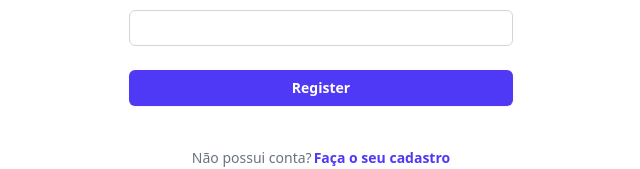
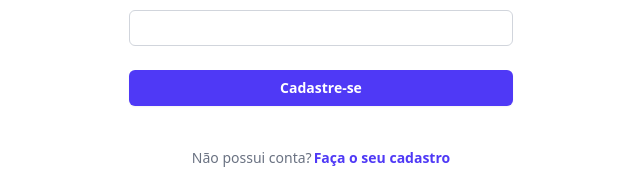
Before and after one commit to alvarogomesilva/simple-inventory-manager, a React (Vite) app in the folder frontend/: page /register in a window 1280 px wide. Shown: the part 410-579 px from the top of the page, without its empty margins (319-959 px from the left). Built offline with nearby package versions, Linux system fonts and the light colour scheme.

Commit message:
feat: adiciona loading ao registar novo usuário

```diff
--- a/frontend/src/pages/Register/index.tsx
+++ b/frontend/src/pages/Register/index.tsx
@@ -3,6 +3,7 @@
 import { api } from "../../services/api";
 
 export function Register() {
+    const [isLoading, setIsLoading] = useState(false)
     const [inputs, setInputs] = useState({
         name: "",
         email: "",
@@ -10,13 +11,21 @@
     })
 
     const handleSubmit = async (e: FormEvent) => {
+        setIsLoading(true)
         e.preventDefault()
 
         try {
-            const response  = await api.post('/register', inputs)
+            const response = await api.post('/register', inputs)
             console.log(response.data)
+            setInputs({
+                name: "",
+                email: "",
+                password: ""
+            })
         } catch (error) {
             console.log(error)
+        } finally {
+            setIsLoading(false)
         }
     }
 
@@ -61,7 +70,22 @@
                     </div>
 
                     <div>
-                        <button type="submit" className="flex w-full justify-center rounded-md bg-indigo-600 px-3 py-1.5 text-sm/6 font-semibold text-white shadow-xs hover:bg-indigo-500 focus-visible:outline-2 focus-visible:outline-offset-2 focus-visible:outline-indigo-600 cursor-pointer">Register</button>
+
+                        <button type="submit" className="flex w-full justify-center rounded-md bg-indigo-600 px-3 py-1.5 text-sm/6 font-semibold text-white shadow-xs hover:bg-indigo-500 focus-visible:outline-2 focus-visible:outline-offset-2 focus-visible:outline-indigo-600 cursor-pointer">
+
+                            {isLoading ? (
+                                <div role="status">
+                                    <svg aria-hidden="true" className="w-5 h-5 text-gray-200 animate-spin dark:text-gray-600 fill-blue-600" viewBox="0 0 100 101" fill="none" xmlns="http://www.w3.org/2000/svg">
+                                        <path d="M100 50.5908C100 78.2051 77.6142 100.591 50 100.591C22.3858 100.591 0 78.2051 0 50.5908C0 22.9766 22.3858 0.59082 50 0.59082C77.6142 0.59082 100 22.9766 100 50.5908ZM9.08144 50.5908C9.08144 73.1895 27.4013 91.5094 50 91.5094C72.5987 91.5094 90.9186 73.1895 90.9186 50.5908C90.9186 27.9921 72.5987 9.67226 50 9.67226C27.4013 9.67226 9.08144 27.9921 9.08144 50.5908Z" fill="currentColor" />
+                                        <path d="M93.9676 39.0409C96.393 38.4038 97.8624 35.9116 97.0079 33.5539C95.2932 28.8227 92.871 24.3692 89.8167 20.348C85.8452 15.1192 80.8826 10.7238 75.2124 7.41289C69.5422 4.10194 63.2754 1.94025 56.7698 1.05124C51.7666 0.367541 46.6976 0.446843 41.7345 1.27873C39.2613 1.69328 37.813 4.19778 38.4501 6.62326C39.0873 9.04874 41.5694 10.4717 44.0505 10.1071C47.8511 9.54855 51.7191 9.52689 55.5402 10.0491C60.8642 10.7766 65.9928 12.5457 70.6331 15.2552C75.2735 17.9648 79.3347 21.5619 82.5849 25.841C84.9175 28.9121 86.7997 32.2913 88.1811 35.8758C89.083 38.2158 91.5421 39.6781 93.9676 39.0409Z" fill="currentFill" />
+                                    </svg>
+
+                                </div>
+
+                            ) : "Cadastre-se"}
+
+
+                        </button>
                     </div>
                 </form>
 
```
Lines whose indentation alone changed are shown as unchanged.
